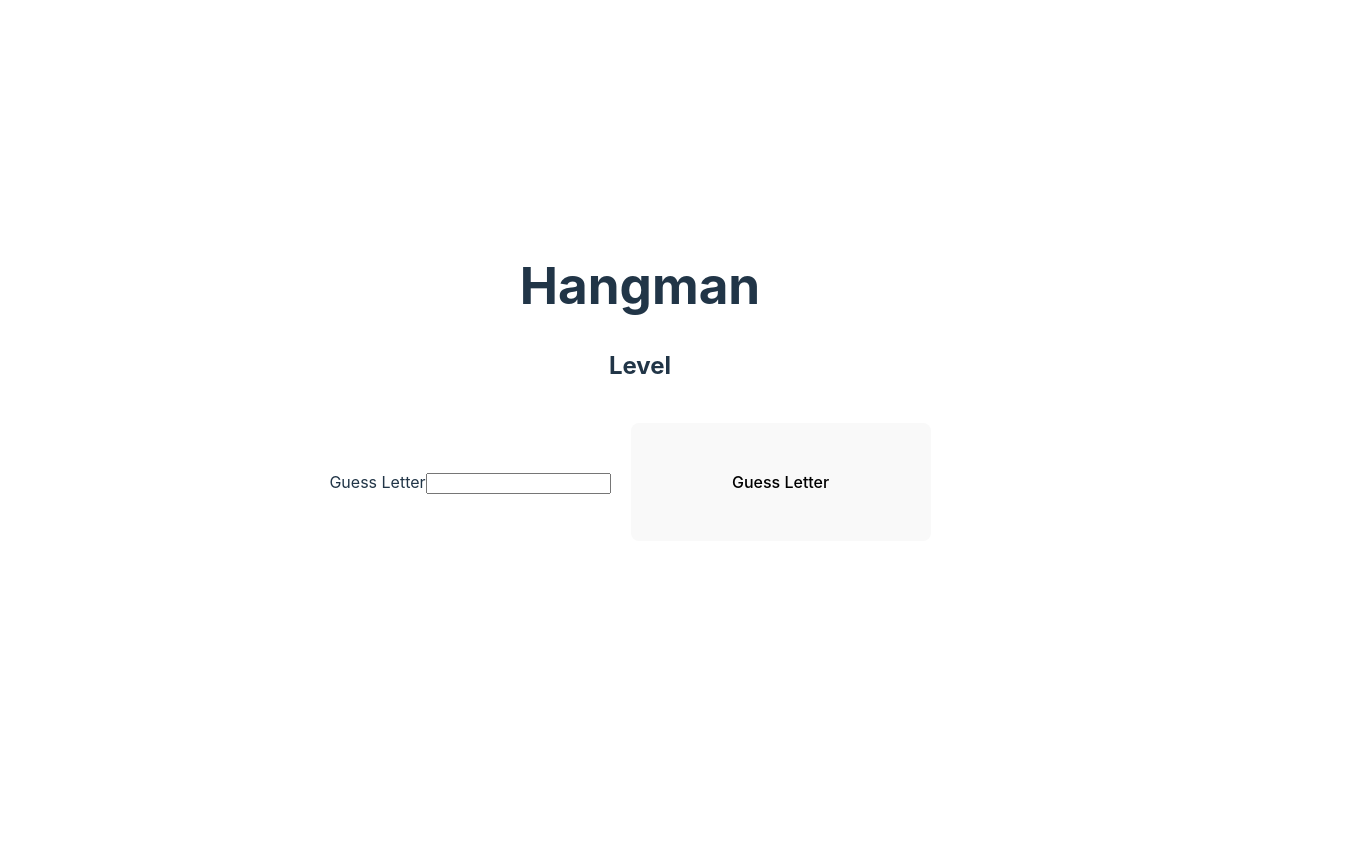
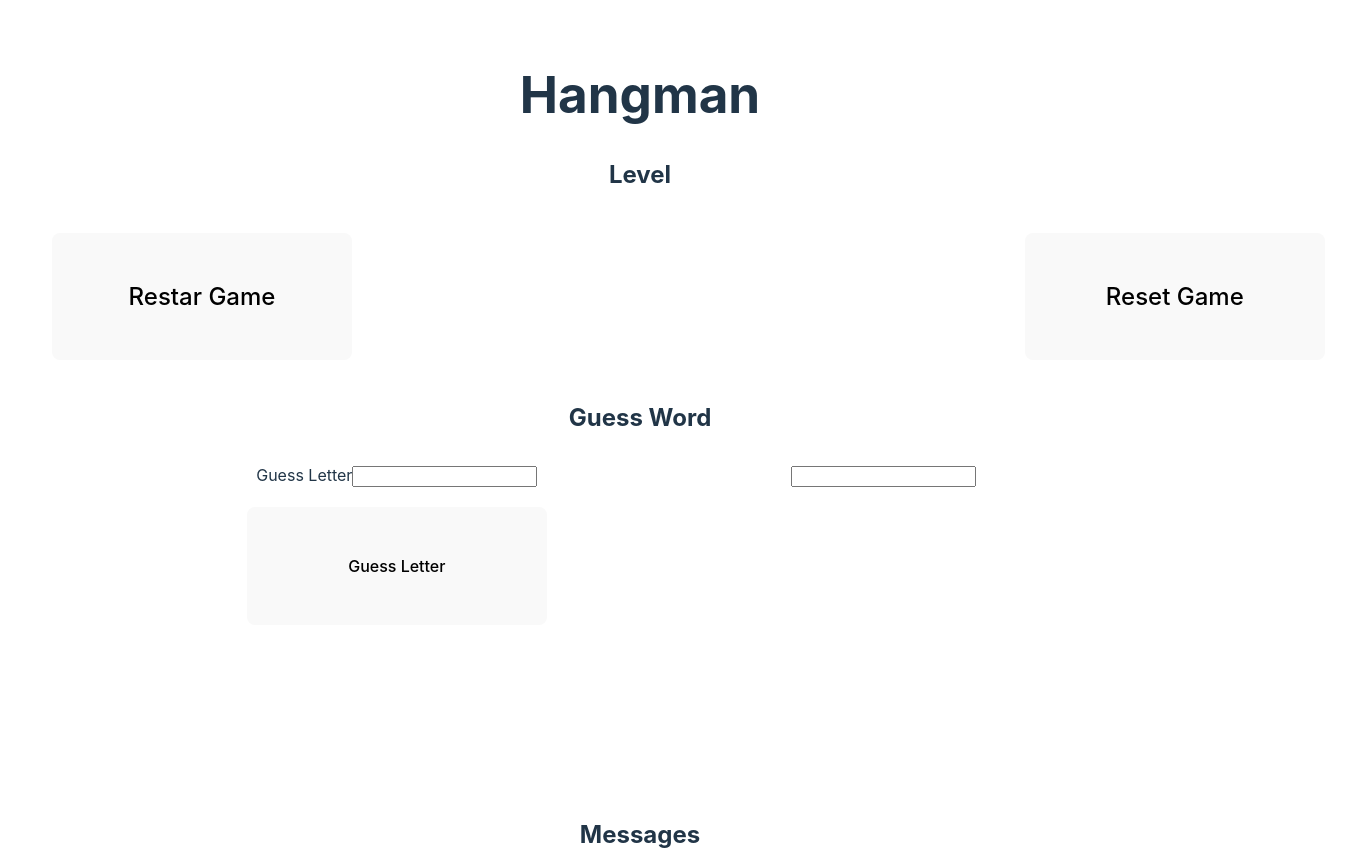
Before and after one commit to leonsuaren/hangman, a React (Vite) app in the folder client/: page /board in a window 1280 px wide. Shown: the top 868 px of the page, 1345 px wide, since content can reach past the window. Before the commit the page ends 800 px from the top, so only its background shows below. Built offline with nearby package versions, Linux system fonts and the light colour scheme.

Commit message:
added grid to board

```diff
--- a/client/src/index.css
+++ b/client/src/index.css
@@ -72,3 +72,39 @@ button:focus-visible {
     background-color: #f9f9f9;
   }
 }
+
+.board-layout {
+  display: grid;
+  grid-template-columns: repeat(10, 1fr);
+  grid-template-rows: repeat(10, 1fr);
+  grid-column-gap: 0px;
+  grid-row-gap: 0px;
+}
+
+.restar-game {
+  grid-area: 1 / 1 / 3 / 3;
+}
+
+.reset-game {
+  grid-area: 1 / 9 / 3 / 11;
+}
+
+.guess-word {
+  grid-area: 3 / 2 / 4 / 10;
+}
+
+.guess-letter-form {
+  grid-area: 4 / 2 / 8 / 6;
+}
+
+.guess-word-form {
+  grid-area: 4 / 6 / 8 / 10;
+}
+
+.messages {
+  grid-area: 8 / 3 / 9 / 9;
+}
+
+.statistics {
+  grid-area: 9 / 3 / 11 / 9;
+}
--- a/client/src/views/board/Board.tsx
+++ b/client/src/views/board/Board.tsx
@@ -18,21 +18,24 @@ const Board: FC<BoardProps> = ({ level, playedWord }) => {
     event.preventDefault();
     let letter = guessLetter.current?.value;
     if (lettersSet.indexOf(letter!) < 0) {
-      setLettersSet((prevState) =>
-       [...prevState, letter!]
-      );
+      setLettersSet((prevState) => [...prevState, letter!]);
     }
     if (lettersSet.indexOf(letter!) >= 0) {
-      // setLettersSet(prevState => prevState)
       setMessage("You entered that letter already");
       setTimeout(() => {
-        setMessage('');
-      }, 3000)
+        setMessage("");
+      }, 3000);
     }
     setLetter(letter);
-    if (playedWordGame.indexOf(letter!) >= 0 && lettersSet.indexOf(letter!) < 0) {
+    if (
+      playedWordGame.indexOf(letter!) >= 0 &&
+      lettersSet.indexOf(letter!) < 0
+    ) {
       setLetterExist((prevState) => prevState + 1);
-    } else if (playedWordGame.indexOf(letter!) === -1 && lettersSet.indexOf(letter!) < 0) {
+    } else if (
+      playedWordGame.indexOf(letter!) === -1 &&
+      lettersSet.indexOf(letter!) < 0
+    ) {
       setErrors((prevState) => prevState + 1);
     }
   };
@@ -49,7 +52,17 @@ const Board: FC<BoardProps> = ({ level, playedWord }) => {
     <>
       <h1>Hangman</h1>
       <h2>Level {level}</h2>
-      <form onSubmit={handleOnSubmit}>
+      <section className="board-layout">
+        <div className="restar-game">
+          <button><span>Restar Game</span></button>
+        </div>
+        <div className="reset-game">
+          <button><span>Reset Game</span></button>
+        </div>
+        <div className="guess-word">
+          <h2>Guess Word</h2>
+        </div>
+        <form onSubmit={handleOnSubmit} className="guess-letter-form">
           <label>Guess Letter</label>
           <input
             type="text"
@@ -69,6 +82,16 @@ const Board: FC<BoardProps> = ({ level, playedWord }) => {
           </button>
           <p>{message}</p>
         </form>
+        <form className="guess-word-form">
+          <input type="text"/>
+        </form>
+        <div className="messages">
+          <h2>Messages</h2>
+        </div>
+        <div className="statistics">
+          <h2>Estatistics</h2>
+        </div>
+      </section>
     </>
   );
 };
```
Lines whose indentation alone changed are shown as unchanged.
